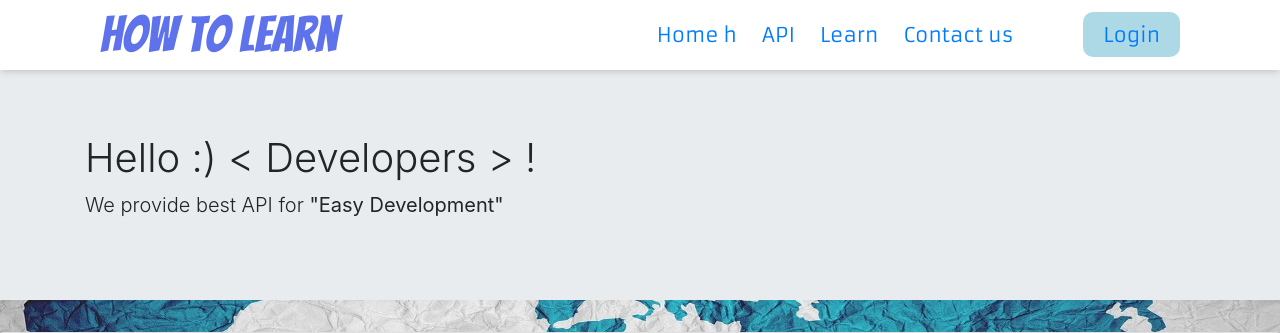
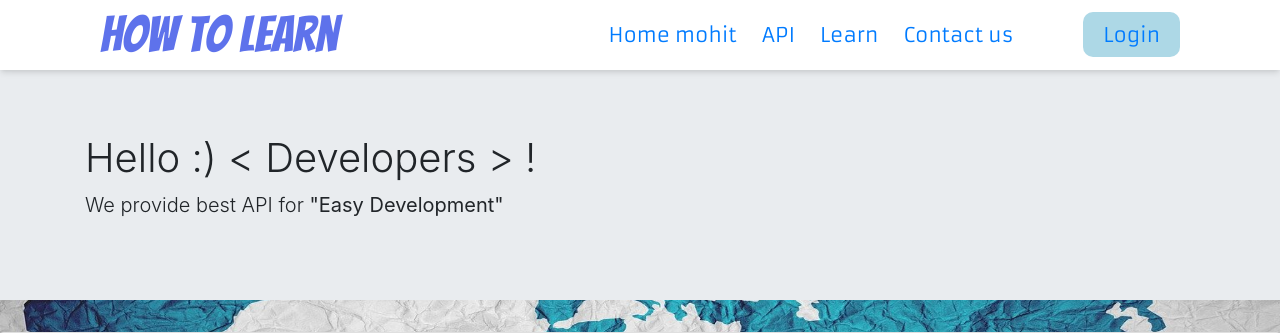
Before and after one commit to mohit-kumar-suthar/howtolearn, a Django app: page / in a window 1280 px wide. Shown: the top 333 px of the page. Run offline with Django 3.2, Linux system fonts and the light colour scheme; some libraries are stand-ins or nearby versions.

Commit message:
chnage header

```diff
--- a/templates/header.html
+++ b/templates/header.html
@@ -5,7 +5,7 @@
         <div class="nav-items" id="#nav-items">
             <div class="items">
                 <nav>
-                    <a href="{% url 'home' %}">Home h</a>
+                    <a href="{% url 'home' %}">Home mohit</a>
                     <a href="#">API</a>
                     <a href="#">Learn</a>
                     <a href="#">Contact us</a>
```
